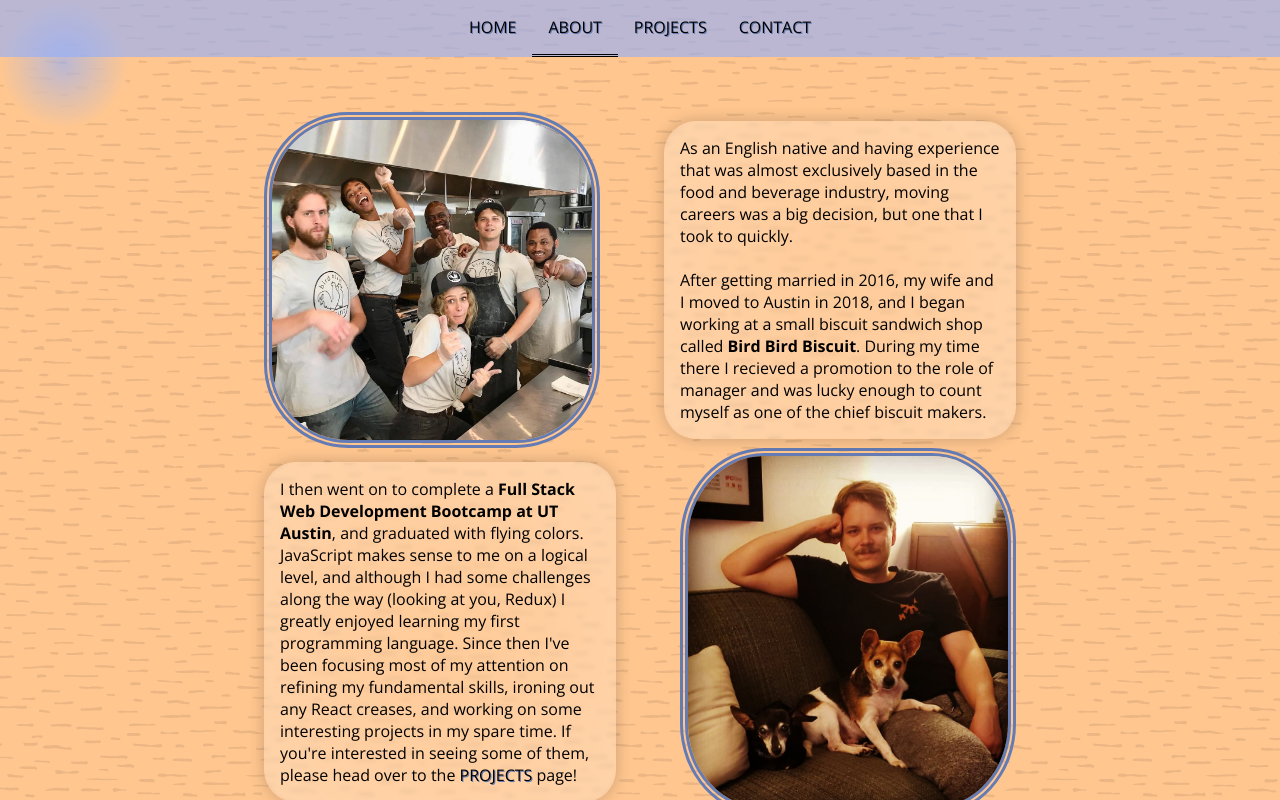
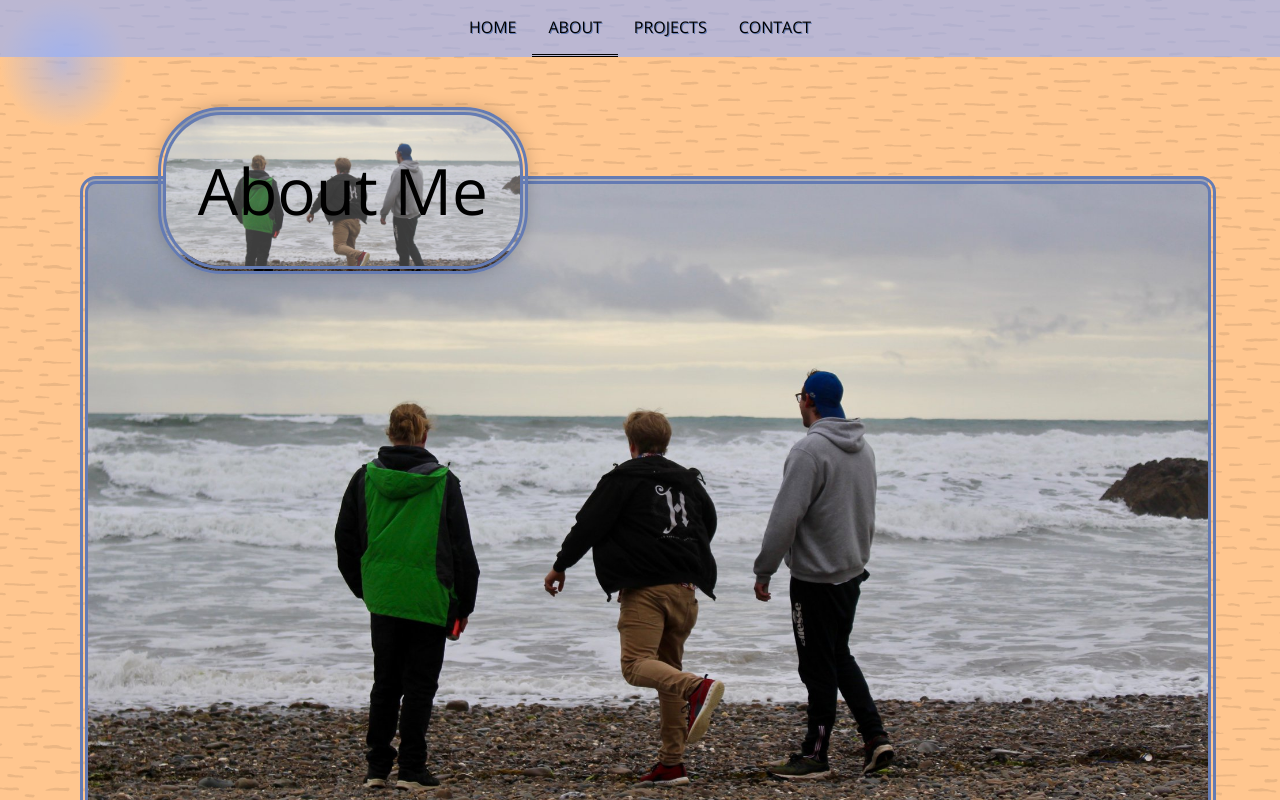
Before and after one commit to seanbelverstone/porfolio, a React (Create React App) app: page /about in a window 1280 px wide. Shown: the top 800 px of the page. Built offline with nearby package versions, Linux system fonts and the light colour scheme.

Commit message:
decided on adding the parallax to the about page, added a title, and changed one of the pictures on the carousel

```diff
--- a/src/assets/index.js
+++ b/src/assets/index.js
@@ -23,7 +23,6 @@ import lotrTwo from './projects/lotrTwo.png';
 import reelTime from './projects/reelTime.png';
 import reelTimeTwo from './projects/reelTimeTwo.png';
 // aboutMe pictures
-import beach from './aboutPictures/beach.jpg';
 import bella1 from './aboutPictures/bella1.jpg';
 import bella2 from './aboutPictures/bella2.jpg';
 import bellaPoppy from './aboutPictures/bellaPoppy.jpg';
@@ -31,6 +30,7 @@ import bread from './aboutPictures/bread.jpg';
 import cecil1 from './aboutPictures/cecil1.jpg';
 import climbing1 from './aboutPictures/climbing1.jpg';
 import climbing2 from './aboutPictures/climbing2.jpg';
+import climbing3 from './aboutPictures/climbing3.jpg';
 import coding from './aboutPictures/coding.jpg';
 import ducky from './aboutPictures/ducky.jpg';
 import meSuit from './aboutPictures/meSuit.jpg';
@@ -58,7 +58,7 @@ export const carouselImages = [
 ];
 
 export const aboutPictures = [
-	{ img: beach, title: 'Summerleaze Beach, Bude' },
+	{ img: climbing3, title: `Victory mandarin on mountain in Cataluña` },
 	{ img: seanOlivia2, title: 'Our tin-type photo'},
 	{ img: bella1, title: 'Bella on foster day', featured: true},
 	{ img: bella2, title: 'Bella post-foster-fail'},
--- a/src/pages/About.js
+++ b/src/pages/About.js
@@ -9,6 +9,9 @@ const About = () => {
 
 	return (
 		<div id="aboutPage">
+			<div className="parallax">
+				<h1 className="aboutTitle glass" id="aboutTitle">About Me</h1>
+			</div>
 			<div className="leftAligned" id="rowOne">
 				<img
 					src={allImages.birdBirdCrew}
--- a/src/pages/css/About.css
+++ b/src/pages/css/About.css
@@ -1,6 +1,45 @@
 #aboutPage {
     padding: 5em;
 }
+
+.parallax {
+    /* parallax scrolling */
+    margin: 6em auto 1em auto;
+	min-height: 40em;
+    width: 100%;
+	border-radius: 1em;
+	border: 8px double var(--secondary);
+	background-image: url('../../assets/aboutPictures/beach.jpg');
+
+    /* Create the parallax scrolling effect */
+    background-attachment: fixed;
+    background-repeat: no-repeat;
+    background-position: center;
+	background-size: cover;
+}
+
+#aboutTitle {
+	text-align: center;
+	width: fit-content;
+	padding: 0.5em;
+	border-radius: 1em;
+	position: absolute;
+	border: 8px double var(--secondary);
+	top: 1em;
+	right: 11.75em;
+	font-weight: 400;
+	font-size: 4em;
+}
+
+#parallax2 {
+	background-image: url('../../assets/aboutPictures/beach.jpg');
+}
+
+.imgDesc {
+	font-size: 3em;
+	text-align: center;
+}
+
 
 .leftAligned,
 .rightAligned,
```
Also changed, not shown: src/assets/aboutPictures/climbing3.jpg.
